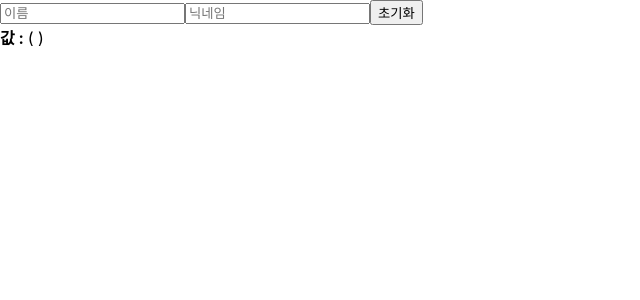
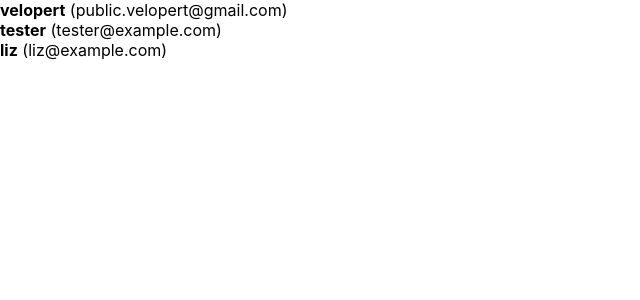
Before and after one commit to noranlenna/vp-web-react, a React (Create React App) app: page / in a window 1280 px wide. Shown: the top 300 px of the page, without its empty margins (0-640 px from the left). Built offline with nearby package versions, Linux system fonts and the light colour scheme.

Commit message:
11.배열 렌더링하기

```diff
--- a/src/App.js
+++ b/src/App.js
@@ -1,9 +1,10 @@
-import InputSample from "./component/InputSample";
+
+import UserList from "./component/UserList";
 
 function App() {
   return (
     <div className="App">
-      <InputSample></InputSample>
+      <UserList></UserList>
     </div>
   );
 }
--- /dev/null
+++ b/src/component/UserList.jsx
@@ -0,0 +1,39 @@
+import React from 'react';
+
+function User({ user }) {
+	return (
+		<div>
+			<b>{user.username}</b> <span>({user.email})</span>
+		</div>
+	);
+}
+
+function UserList() {
+	const users = [
+		{
+			id: 1,
+			username: 'velopert',
+			email: 'public.velopert@gmail.com'
+		},
+		{
+			id: 2,
+			username: 'tester',
+			email: 'tester@example.com'
+		},
+		{
+			id: 3,
+			username: 'liz',
+			email: 'liz@example.com'
+		}
+	];
+
+	return (
+		<div>
+			{users.map(user => (
+				<User user={user} key={user.id}/>
+			))}
+		</div>
+	);
+}
+
+export default UserList;
```
